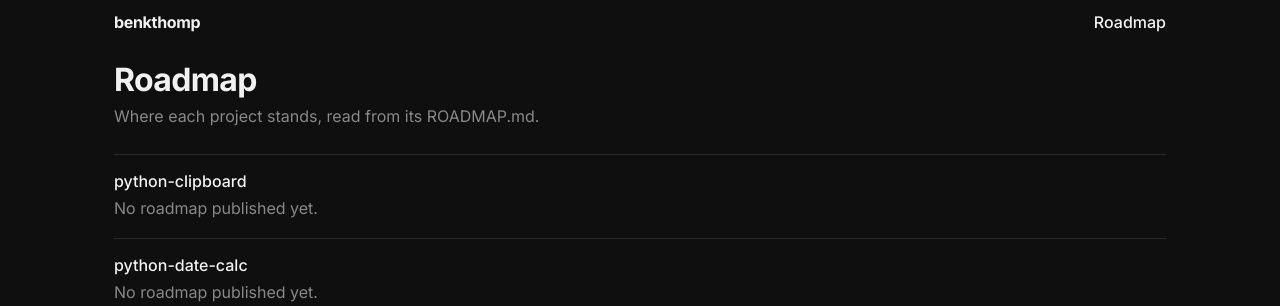
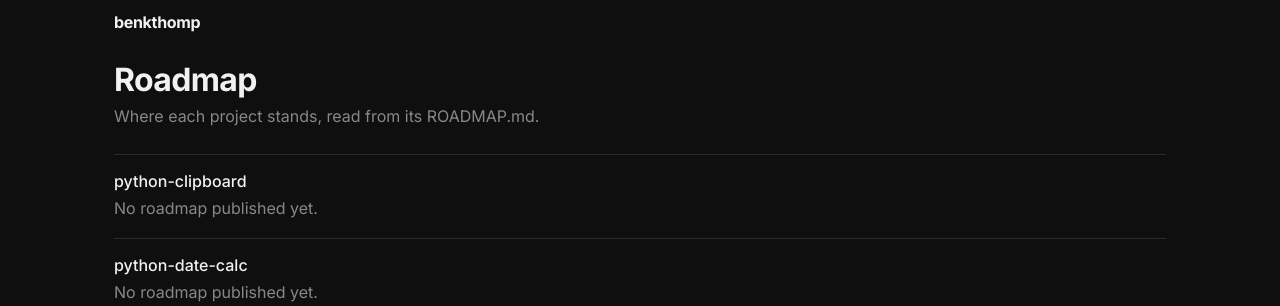
Before and after one commit to ben-thomp/benkthomp, a Flask app: page /roadmap in a window 1280 px wide. Shown: the top 306 px of the page. Run offline with Flask 3, Linux system fonts and the light colour scheme; data that the repository does not hold is empty; parts of the project's set-up code (start-up, migrations or seed data) failed here and were passed over; some libraries are stand-ins or nearby versions.

Commit message:
style(home): drop nav Roadmap link and fit column to the longest description
The Roadmap link already sits in the Site section. The home page column is now
800px, wide enough for the Gregory description on one line, and the nav brand
lines up with the text below it.

Co-Authored-By: Claude Sonnet 5.5 <noreply@anthropic.com>

```diff
--- a/static/css/style.css
+++ b/static/css/style.css
@@ -59,23 +59,6 @@ a:hover {
   color: #3ea6ff;
 }
 
-.nav-links {
-  list-style: none;
-  display: flex;
-  gap: 1.5rem;
-}
-
-.nav-links a {
-  color: #f1f1f1;
-  font-size: 1rem;
-  font-weight: 500;
-}
-
-.nav-links a:hover {
-  color: #3ea6ff;
-  text-decoration: none;
-}
-
 /* Content */
 .content {
   flex: 1;
@@ -130,9 +113,14 @@ a:hover {
 }
 
 /* Project index */
+/* Home page: a narrow column, wide enough for the longest description on one
+   line, with the brand lined up above it. */
+.narrow .nav-container,
+.narrow .content {
+  max-width: 800px;
+}
+
 .home {
-  max-width: 720px;
-  margin: 0 auto;
   padding-bottom: 2rem;
 }
 
@@ -184,10 +172,6 @@ a:hover {
   .project-index li {
     grid-template-columns: 1fr;
     gap: 0.15rem;
-  }
-
-  .nav-links {
-    gap: 1rem;
   }
 }
 
--- a/templates/base.html
+++ b/templates/base.html
@@ -7,13 +7,10 @@
   <link rel="stylesheet" href="{{ url_for('static', filename='css/style.css') }}" />
   {% block extra_head %}{% endblock %}
 </head>
-<body>
+<body class="{% block body_class %}{% endblock %}">
   <nav class="navbar">
     <div class="nav-container">
       <a href="{{ url_for('index') }}" class="nav-brand">benkthomp</a>
-      <ul class="nav-links">
-        <li><a href="{{ url_for('roadmap') }}">Roadmap</a></li>
-      </ul>
     </div>
   </nav>
 
--- a/templates/index.html
+++ b/templates/index.html
@@ -1,6 +1,8 @@
 {% extends "base.html" %}
 
 {% block title %}benkthomp{% endblock %}
+
+{% block body_class %}narrow{% endblock %}
 
 {% block content %}
 <div class="home">
```
Also changed, not shown: tests/integration/test_integration_roadmap.py (+3 -3 lines).
